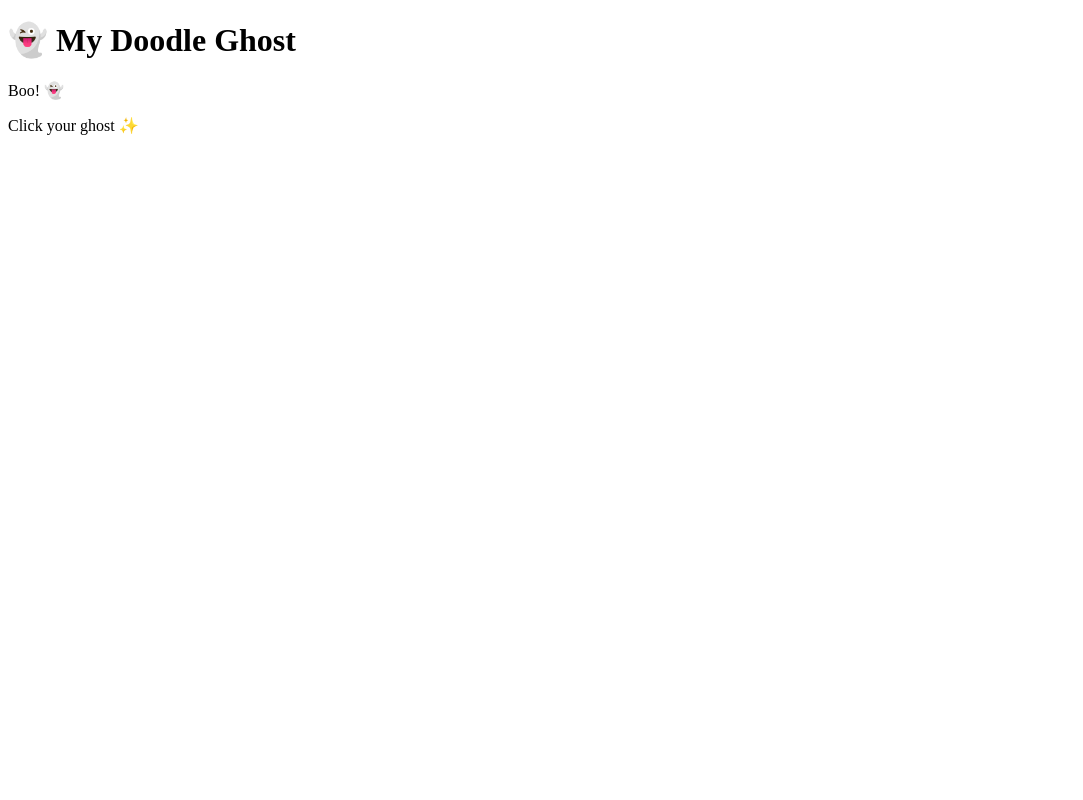
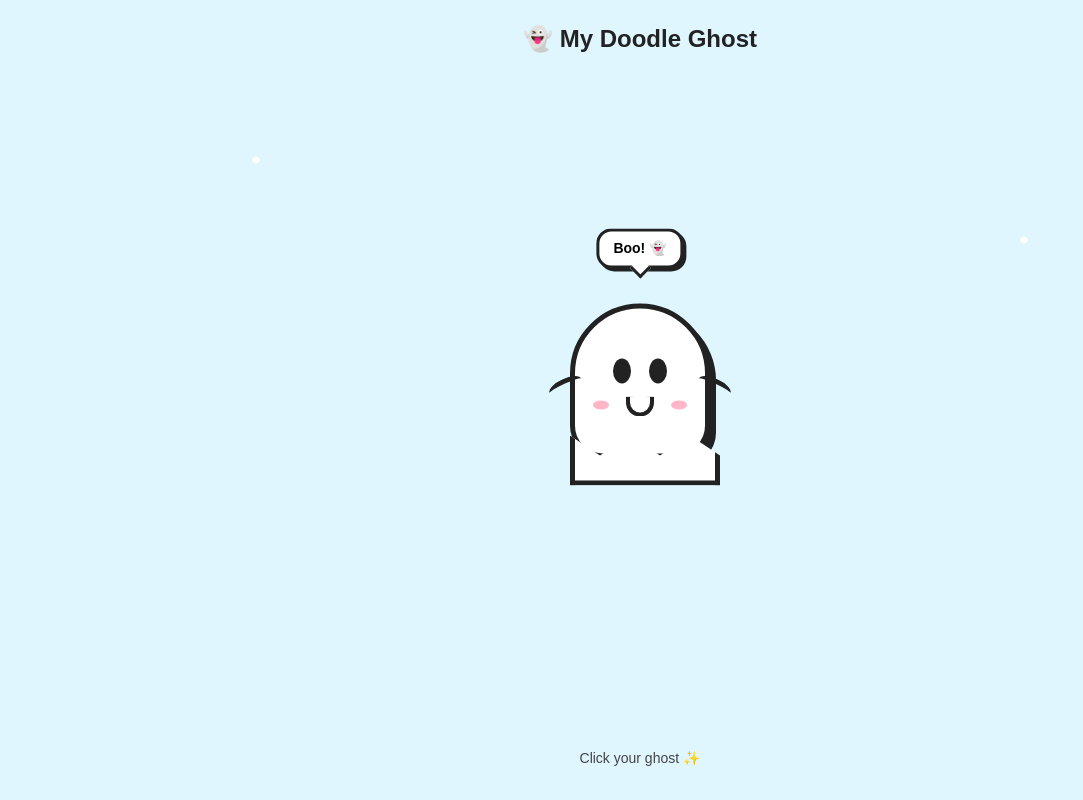
Before and after one commit to dayaan-dechakka-m-s/desktop-pet, a plain HTML site: page index.html in a window 1280 px wide. Shown: the whole page, without its empty margins (0-1083 px from the left). Drawn offline with Linux system fonts and the light colour scheme.

Commit message:
Refactor style.css to include only CSS styles
Removed HTML structure from style.css and added CSS styles for layout and animations.

```diff
--- a/style.css
+++ b/style.css
@@ -1,19 +1,242 @@
-<!DOCTYPE html>
-<html lang="en">
-<head>
-  <meta charset="UTF-8">
-  <title>Doodle Desktop Pets</title>
-  <!-- Link to external CSS -->
-  <link rel="stylesheet" href="style.css">
-</head>
-<body>
-  <!-- Container for pets -->
-  <div class="pet-container">
-    <div class="pet ghost"></div>
-    <div class="pet duck"></div>
-  </div>
+* {
+    box-sizing: border-box;
+}
 
-  <!-- Link to optional JavaScript -->
-  <script src="script.js"></script>
-</body>
-</html>
+body {
+    margin: 0;
+    width: 100vw;
+    height: 100vh;
+    overflow: hidden;
+    font-family: Arial, sans-serif;
+    background: #dff6ff;
+}
+
+.desktop {
+    width: 100%;
+    height: 100%;
+    position: relative;
+    text-align: center;
+    background:
+        radial-gradient(circle at 20% 20%, white 0 3px, transparent 4px),
+        radial-gradient(circle at 80% 30%, white 0 3px, transparent 4px),
+        #dff6ff;
+}
+
+h1 {
+    margin: 0;
+    padding-top: 25px;
+    font-size: 24px;
+    color: #222;
+}
+
+/* Ghost */
+
+.ghost {
+    position: absolute;
+    left: 50%;
+    top: 50%;
+    width: 180px;
+    height: 210px;
+    transform: translate(-50%, -50%);
+    cursor: pointer;
+    animation: floating 3s ease-in-out infinite;
+}
+
+/* Main ghost */
+
+.body {
+    position: absolute;
+    left: 20px;
+    top: 20px;
+    width: 140px;
+    height: 155px;
+    background: white;
+    border: 5px solid #222;
+    border-radius: 75px 75px 35px 35px;
+    box-shadow: 6px 7px 0 #222;
+}
+
+/* Ghost tail */
+
+.body::after {
+    content: "";
+    position: absolute;
+    left: -5px;
+    bottom: -32px;
+    width: 140px;
+    height: 45px;
+    background: white;
+    border-left: 5px solid #222;
+    border-right: 5px solid #222;
+    border-bottom: 5px solid #222;
+
+    clip-path: polygon(
+        0 0,
+        20% 40%,
+        40% 0,
+        60% 40%,
+        80% 0,
+        100% 40%,
+        100% 100%,
+        0 100%
+    );
+}
+
+/* Eyes */
+
+.eye {
+    position: absolute;
+    top: 50px;
+    width: 18px;
+    height: 25px;
+    background: #222;
+    border-radius: 50%;
+}
+
+.eye-left {
+    left: 38px;
+}
+
+.eye-right {
+    right: 38px;
+}
+
+/* Mouth */
+
+.mouth {
+    position: absolute;
+    left: 51px;
+    top: 88px;
+    width: 28px;
+    height: 20px;
+    border: 4px solid #222;
+    border-top: none;
+    border-radius: 0 0 20px 20px;
+}
+
+/* Cheeks */
+
+.cheek {
+    position: absolute;
+    top: 92px;
+    width: 16px;
+    height: 9px;
+    background: #ffb6c9;
+    border-radius: 50%;
+}
+
+.cheek-left {
+    left: 18px;
+}
+
+.cheek-right {
+    right: 18px;
+}
+
+/* Arms */
+
+.arm {
+    position: absolute;
+    top: 95px;
+    width: 35px;
+    height: 15px;
+    border-top: 5px solid #222;
+    border-radius: 50%;
+}
+
+.arm-left {
+    left: -2px;
+    transform: rotate(-25deg);
+}
+
+.arm-right {
+    right: -2px;
+    transform: rotate(25deg);
+}
+
+/* Speech bubble */
+
+.speech {
+    position: absolute;
+    top: -55px;
+    left: 50%;
+    transform: translateX(-50%);
+
+    background: white;
+    border: 3px solid #222;
+    border-radius: 15px;
+
+    padding: 9px 14px;
+
+    font-size: 14px;
+    font-weight: bold;
+    white-space: nowrap;
+
+    box-shadow: 3px 3px 0 #222;
+}
+
+.speech::after {
+    content: "";
+    position: absolute;
+    bottom: -10px;
+    left: 50%;
+
+    width: 12px;
+    height: 12px;
+
+    background: white;
+    border-right: 3px solid #222;
+    border-bottom: 3px solid #222;
+
+    transform: translateX(-50%) rotate(45deg);
+}
+
+/* Instruction */
+
+p {
+    position: absolute;
+    bottom: 20px;
+    left: 50%;
+    transform: translateX(-50%);
+
+    color: #444;
+    font-size: 14px;
+}
+
+/* Floating animation */
+
+@keyframes floating {
+
+    0% {
+        transform: translate(-50%, -50%) translateY(0);
+    }
+
+    50% {
+        transform: translate(-50%, -50%) translateY(-15px);
+    }
+
+    100% {
+        transform: translate(-50%, -50%) translateY(0);
+    }
+}
+
+/* Click animation */
+
+.ghost.clicked {
+    animation: bounce 0.5s ease;
+}
+
+@keyframes bounce {
+
+    0% {
+        transform: translate(-50%, -50%) scale(1);
+    }
+
+    50% {
+        transform: translate(-50%, -50%) scale(1.15);
+    }
+
+    100% {
+        transform: translate(-50%, -50%) scale(1);
+    }
+}
```
